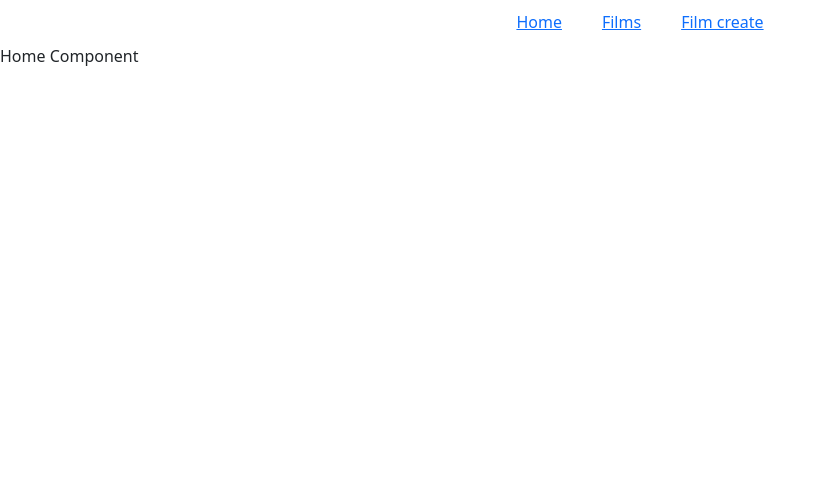
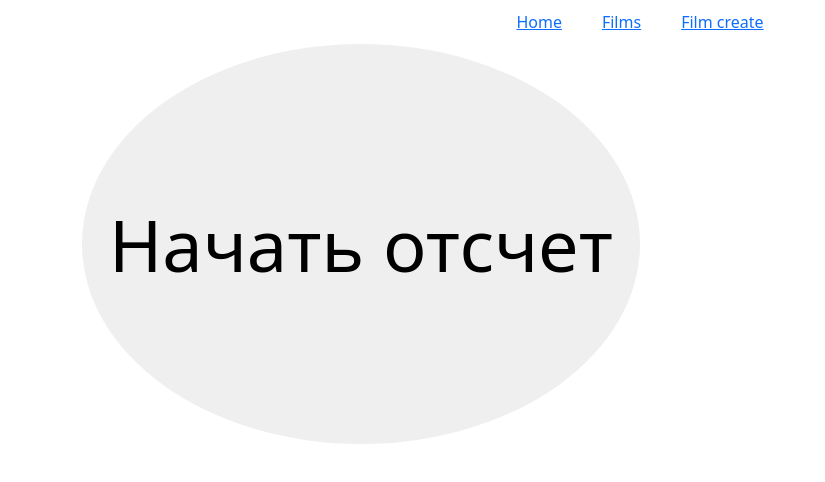
Before and after one commit to VartanovMaks/test, a React (Create React App) app: page / in a window 1280 px wide. Shown: the top 482 px of the page, without its empty margins (0-825 px from the left). Built offline with nearby package versions, Linux system fonts and the light colour scheme.

Commit message:
rthdfhfd

```diff
--- a/package.json
+++ b/package.json
@@ -12,7 +12,9 @@
     "react-dom": "^17.0.2",
     "react-router-dom": "^5.2.0",
     "react-scripts": "4.0.3",
-    "web-vitals": "^1.1.2"
+    "react-youtube": "^7.13.1",
+    "web-vitals": "^1.1.2",
+    "yt-player": "^3.5.0"
   },
   "scripts": {
     "start": "react-scripts start",
--- a/src/Components/Film.js
+++ b/src/Components/Film.js
@@ -1,12 +1,14 @@
 import React, {useEffect, useState} from 'react';
 import { useParams } from 'react-router-dom';
 import PATHTO from './Constants';
+import Player from './Player';
+
 
 function Film(params) {
 
     const [film, setFilm] = useState(0)
     const {filmID}  = useParams();
-    const [counter, setCounter] = useState(0);
+    const [isFilmViewed, setIsFilmViewed] = useState(0);
 
     const fetchData = async () => {
         try{
@@ -20,39 +22,40 @@ function Film(params) {
 
     useEffect(()=>{
         fetchData();
-        setCounter(prev=>prev+1)
     },[]);
 
-    console.log('render - ', counter);
     console.log(film);
     return (
         <div className={"film-details"}>
-            { film && <>
+            { film &&
+            <>
                 <h3>{film.name}</h3>
                 <p>Год выпуска: {film.year}, страна: {film.country}, жанр: {film.category}</p>
                 <p>Режиссер: {film.director.name}</p>
                 <h5>Актеры</h5>
                 <div className="film-list">
                     {film.images.map(img =>
-                            <div>
+                            <div key={img}>
                                 <img src={`${PATHTO.HOST_NAME}/${film._id}/${PATHTO.FRAMES}/${img}`} alt={img} />
                             </div>
                     )}
                 </div>
                 <div className="film-list">
                     {film.actors.map(actor =>
-                            <div>
+                            <div key={actor.name}>
                                 <img src={`${PATHTO.HOST_NAME}/${film._id}/${PATHTO.ACTORS_PHOTO}/${actor.photo}`} alt={actor.name} />
                                 <p>{actor.name}</p>
                             </div>
                     )}
                 </div>
-                {film.trailer && <iframe width="560" height="315" src={`${film.trailer}`}
-                        title="YouTube video player" frameborder="0"
+                {film.trailer && <Player videoUrl={film.trailer} isViewed = {setIsFilmViewed}/>
+                 }
+                {/* {film.trailer && <iframe width="560" height="315" src={`${film.trailer}`}
+                        title="YouTube video player" frameBorder="0"
                         allow="accelerometer; autoplay; clipboard-write; encrypted-media; gyroscope; picture-in-picture"
-                        allowfullscreen>
+                        allowFullScreen>
                 </iframe>
-                 }
+                 } */}
             </>}
         </div>
     );
--- a/src/Components/FilmCreate.js
+++ b/src/Components/FilmCreate.js
@@ -1,5 +1,6 @@
 import React, {useState} from 'react';
 import PATHTO from './Constants';
+import PhotoPreview from './PhotoPreview';
 
 const INIT_FILM_DATA={
     name:"",
@@ -150,6 +151,9 @@ function FilmCreate(props) {
           <div className="col-sm-5">
             <input type="file" className="form-control" id={filesFieldNames.poster} onChange={addPoster} />
           </div>
+          <div className="col-sm-2">
+          <PhotoPreview filesFormData = {filesToSend} field={'poster'}/>
+          </div>
         </div>
         <hr/>
          {/* ==================================================================== */}
@@ -180,6 +184,7 @@ function FilmCreate(props) {
           <div className="col-sm-5 offset-sm-2">
             <button className="btn btn-primary" onClick={submitData}>Send data</button>
           </div>
+          <PhotoPreview filesFormData = {filesToSend} field={'images'}/>
         </div>
         </div>
          </form>
--- /dev/null
+++ b/src/Components/Home.css
@@ -0,0 +1,22 @@
+.home-btn {
+  width:50%;
+  height:50vh;
+  border-radius: 50%;
+  border: none;
+  font-size: 9vh;
+}
+
+.counter {
+    background-color: greenyellow;
+    font-size: 4rem;
+}
+.container{
+  display:flex;
+  justify-content: space-between;
+
+}
+
+.container p {
+  margin:0;
+
+}
--- a/src/Components/Home.js
+++ b/src/Components/Home.js
@@ -1,10 +1,71 @@
-import React from 'react';
+/* eslint-disable no-useless-concat */
+import React, { useEffect, useState } from 'react';
+import './Home.css'
 
 function Home(props) {
 
+    const [protocol, setProtocol]=useState([]);
+
+    const arr1=[1,3,5,7,9];
+    const arr2=[2,4,5,6,8,9];
+    const rez = arr1.filter(el => {
+        return !arr2.includes(el)
+      });
+
+    function startRandomChoice (e){
+        setProtocol([]);
+        let initArr =[1,2,3,4,5,6,7,8];
+        let intervalsArr=[];
+        let sequenceArr=[];
+        let tmpArr=[...initArr];
+
+        for(let i=8; i>0; i--){
+            let koeficient = 10/tmpArr.length;
+            let randomValue = Math.random()*10;
+            let index = Math.ceil(randomValue/koeficient)-1;
+            let  magnetNumber =tmpArr[index];
+            sequenceArr.push(magnetNumber);
+            tmpArr.splice(index,1);
+        }
+        // console.log('sequenceArr', sequenceArr);
+
+        for(let i=8; i>0; i--){
+            let randomDelay = Math.round(Math.random()*10000, 2);
+            if (randomDelay < 2000 ) randomDelay += 2000;
+            intervalsArr.push(randomDelay)
+        }
+        // console.log('intervalsArr', intervalsArr);
+
+        const delay = ms => new Promise(res => setTimeout(res, ms));
+
+        const yourFunction = async () => {
+            e.target.innerText="Отсчет пошел";
+            for(let i=0; i<intervalsArr.length; i++){
+                await delay(intervalsArr[i]);
+                const counter= e.target.className
+                if (i===0) e.target.className = counter +" " + "counter";
+                e.target.innerText=sequenceArr[i];
+                console.log(`Magtnet ${sequenceArr[i]} waited ${intervalsArr[i]/1000} s`);
+            }
+            await delay(5000);
+            e.target.className = "home-btn";
+            e.target.innerText="Начать отсчет";
+            let t=[];
+            intervalsArr.forEach((item, index)=>t.push({value:sequenceArr[index], delay:intervalsArr[index]/1000}));
+            setProtocol(t);
+        };
+        yourFunction();
+    }
+
+
     return (
-            <div> Home Component </div>
-    );
+        <div className='container'>
+            <button className="home-btn" onClick={(e)=>startRandomChoice(e)}> Начать отсчет</button>
+            <div>
+                {protocol.length===8 && <h4> Протокол </h4>}
+                {!!protocol && protocol.map(item=><p>Магнит {item.value} задержка {item.delay} сек.</p>)}
+            </div>
+        </div>)
 }
 
 export default Home;
--- /dev/null
+++ b/src/Components/PhotoPreview.js
@@ -0,0 +1,26 @@
+import React, { useEffect, useState } from 'react';
+import Preview from './Preview';
+
+function PhotoPreview({field, filesFormData}) {
+
+    const [previewFile, setPreviewFile] = useState([]);
+
+    useEffect(()=>{
+
+        let filesArray=[];
+        if(filesFormData){
+            for(let [name, value] of filesFormData) {
+              if(name === field) filesArray.push(value);
+            }
+            setPreviewFile(filesArray);
+        }
+    },[filesFormData]);
+
+    return (
+        <div>
+          {previewFile && previewFile.map(file=> <Preview preview={file}/>)}
+        </div>
+    );
+}
+
+export default PhotoPreview;
--- /dev/null
+++ b/src/Components/Player.jsx
@@ -0,0 +1,33 @@
+import React, { useState } from 'react';
+import YouTube from 'react-youtube';
+
+function Player({videoUrl, isViewed}) {
+    const [playBackDuration, setPlayBackDuration] = useState(0);
+
+    const urlArray = videoUrl.split("/");
+    const videoId = urlArray[urlArray.length-1];
+    const opts={
+        height: '300',
+        width: '500',
+    };
+
+    function _onStateChange (e){
+        const currentTime = e.target.getCurrentTime()
+        const duration = currentTime - playBackDuration;
+        console.log(e.target);
+        console.log(currentTime);
+        console.log(duration);
+        if(duration > 10 ) {
+            isViewed(true);
+            return;
+        }
+        setPlayBackDuration(currentTime);
+    }
+    return (
+        <div>
+           return <YouTube videoId={videoId} opts={opts} onStateChange={_onStateChange}  />;
+        </div>
+    );
+}
+
+export default Player;
--- /dev/null
+++ b/src/Components/Preview.js
@@ -0,0 +1,25 @@
+import React, { useEffect, useState } from 'react';
+
+function Preview({preview}) {
+
+    const [source, setSource] = useState([]);
+
+    useEffect(()=>{
+
+        if(preview){
+            const reader = new FileReader();
+            reader.onloadend = () => {
+                setSource(reader.result);
+            };
+            reader.readAsDataURL(preview);
+        }
+
+    },[preview]);
+    return (
+        <div>
+            {source && <img src={source} alt={''} />}
+        </div>
+    );
+}
+
+export default Preview;
```
Also changed, not shown: 1 other file (tests, documents, lock files or other folders).
